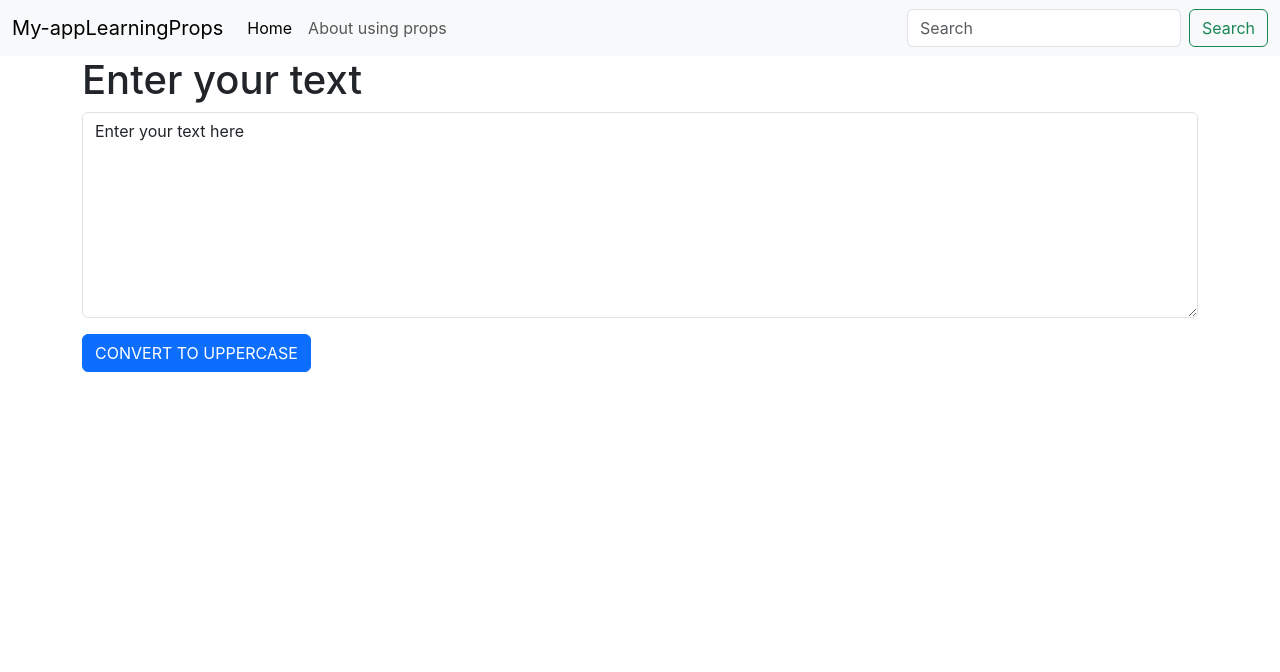
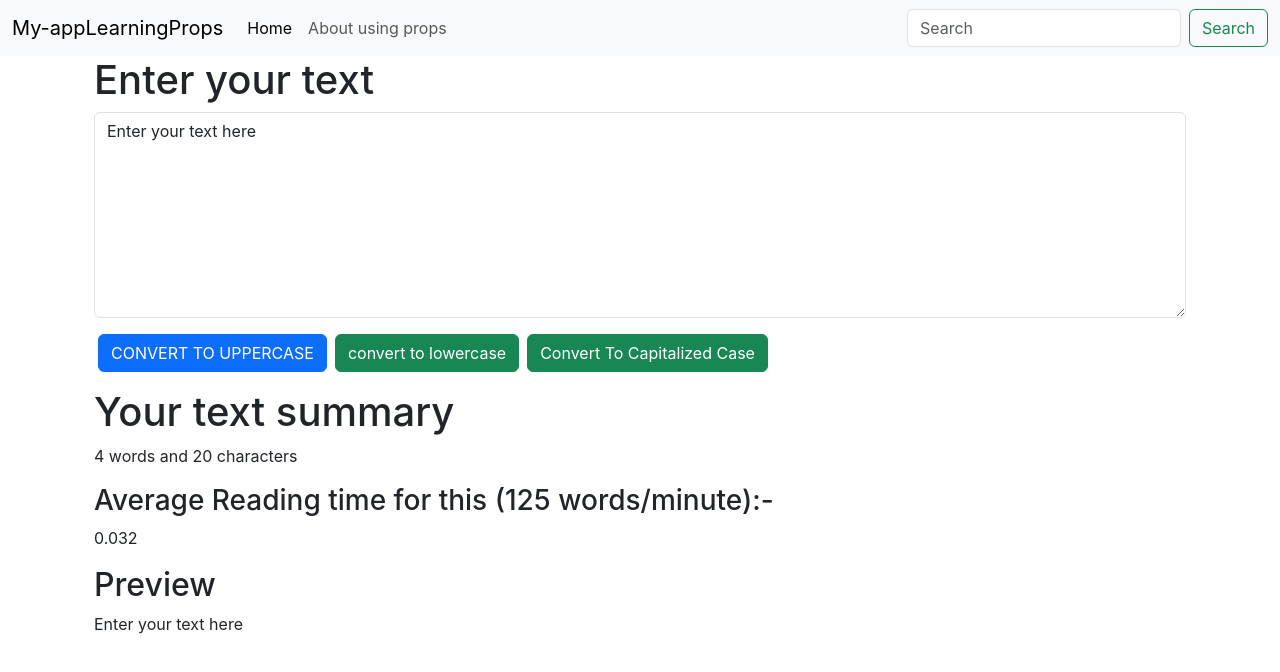
Before and after one commit to VidurAgarwal25/LearningReact, a React (Create React App) app in the folder my-app/: page / in a window 1280 px wide. Shown: the top 672 px of the page. Built offline with nearby package versions, Linux system fonts and the light colour scheme.

Commit message:
Added feature like word count and characters and case conversion

```diff
--- a/my-app/src/components/Textform.js
+++ b/my-app/src/components/Textform.js
@@ -7,12 +7,24 @@ export default function Textform(props) {
     var newtext = text.toUpperCase();
     setText(newtext);
   };
+  const handleLowerCaseClick = () => {
+    setText(text.toLowerCase());
+  };
   const handleOnChange = (event) => {
     console.log("function handleonchange is called");
     setText(event.target.value);
   };
+  const handleCapitalizedCaseClick = () => {
+    var arr = text.split(" ");
+    for (var i = 0; i < arr.length; i++) {
+      arr[i] = arr[i].charAt(0).toUpperCase() + arr[i].slice(1);
+    }
+    var newtext = arr.join(" ");
+    setText(newtext);
+  };
   return (
-    <div>
+    <>
+      <div className="container">
         <h1>{props.heading}</h1>
         <div className="mb-3">
           <textarea
@@ -23,9 +35,30 @@ export default function Textform(props) {
             rows="8"
           ></textarea>
         </div>
-      <button className="btn btn-primary" onClick={handleUpperCaseClick}>
+        <button className="btn btn-primary mx-1" onClick={handleUpperCaseClick}>
           CONVERT TO UPPERCASE
         </button>
+        <button className="btn btn-success mx-1" onClick={handleLowerCaseClick}>
+          convert to lowercase
+        </button>
+        <button
+          className="btn btn-success mx-1"
+          onClick={handleCapitalizedCaseClick}
+        >
+          Convert To Capitalized Case
+        </button>
       </div>
+      <div className="container my-3">
+        <h1>Your text summary</h1>
+        <p>
+          {text.split(" ").length} words and {text.length} characters
+        </p>
+        <h3>Average Reading time for this (125 words/minute):-</h3>
+
+        <p>{(1 / 125) * text.split(" ").length}</p>
+        <h2>Preview</h2>
+        <p>{text}</p>
+      </div>
+    </>
   );
 }
```
Lines whose indentation alone changed are shown as unchanged.
